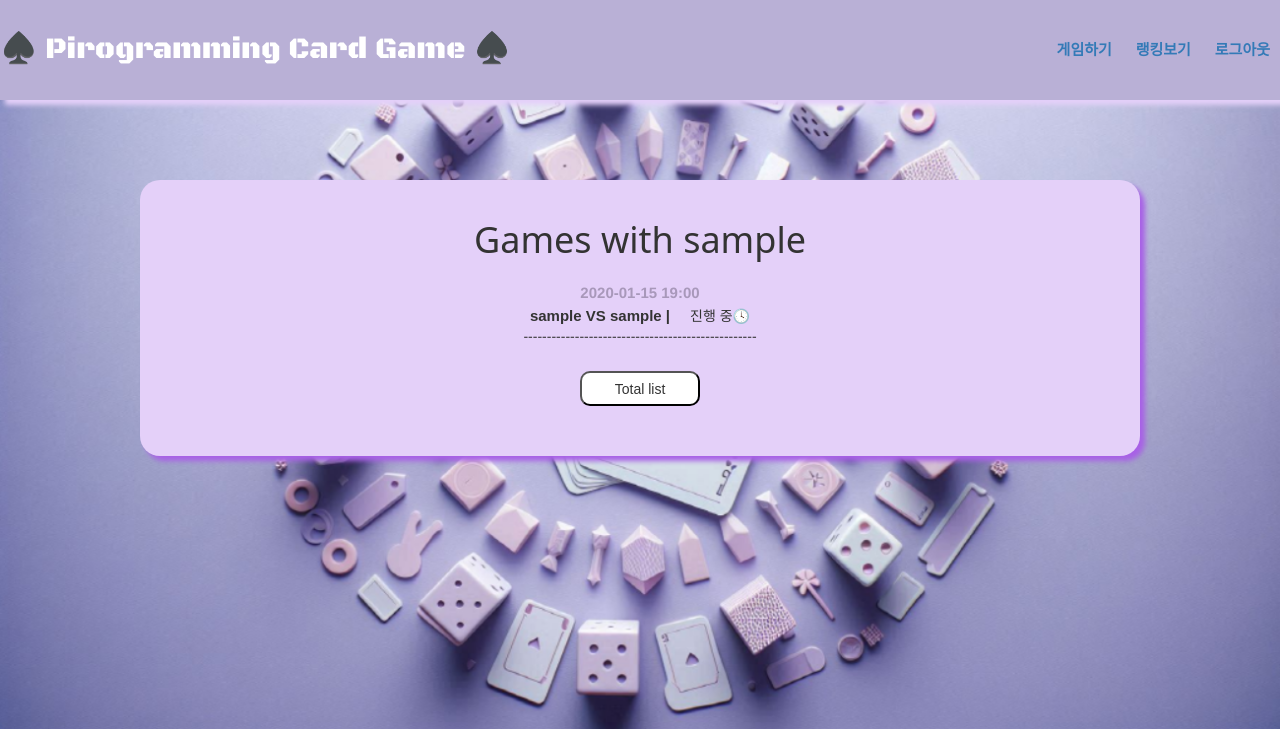
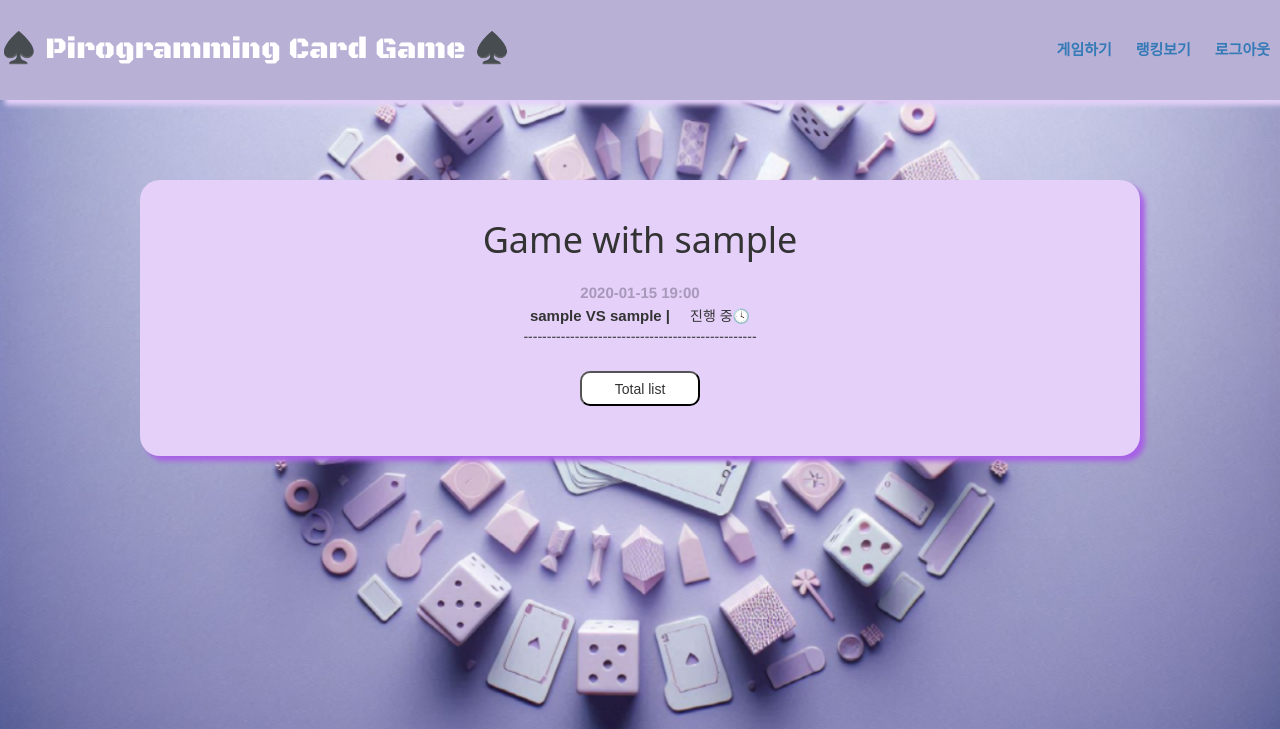
Before and after one commit to EJinTechie/testoddy, a Django app: page /cardgame/filter_game_list/1/ in a window 1280 px wide. Shown: the top 729 px of the page. Run offline with Django 5.2, Linux system fonts and the light colour scheme; a user stored in the database is signed in; tables that the repository leaves empty hold one stand-in row (values such as "Sample post"); some libraries are stand-ins or nearby versions; some web fonts are replaced.

Commit message:
added develop

```diff
--- a/templates/filter_game_list.html
+++ b/templates/filter_game_list.html
@@ -4,7 +4,7 @@
 
 {% block content %}
     <div class="history-container">
-        <h1>Games with {{ opponent.username }}</h1>
+        <h1>Game with {{ opponent.username }}</h1>
 
         <div class="game-list">
             {% for game in games %}
```
